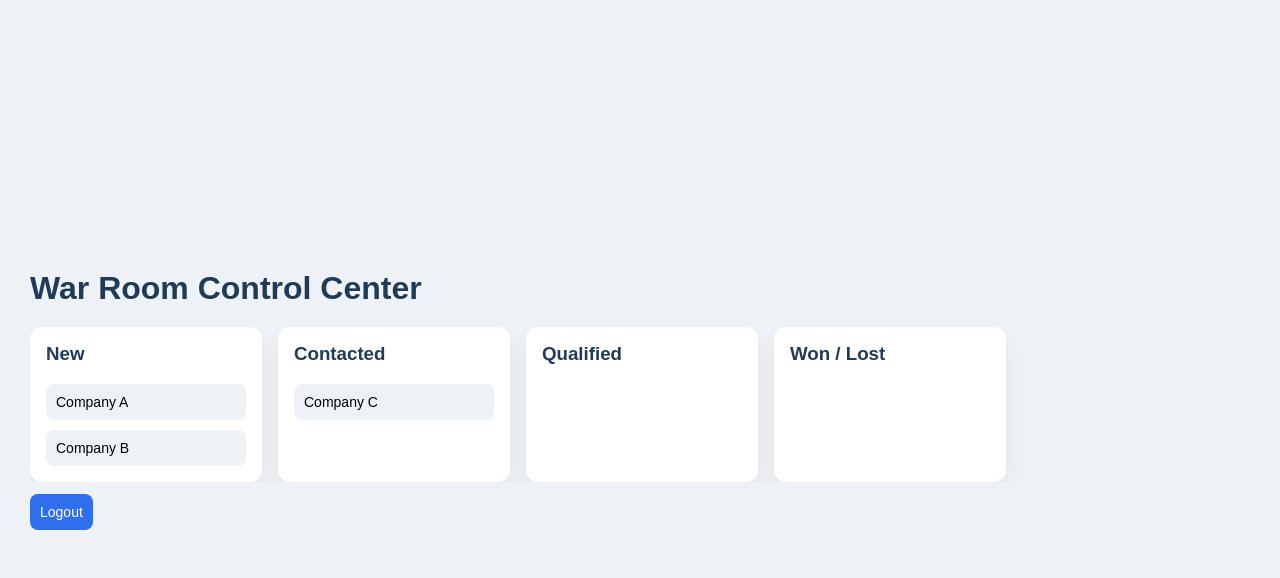
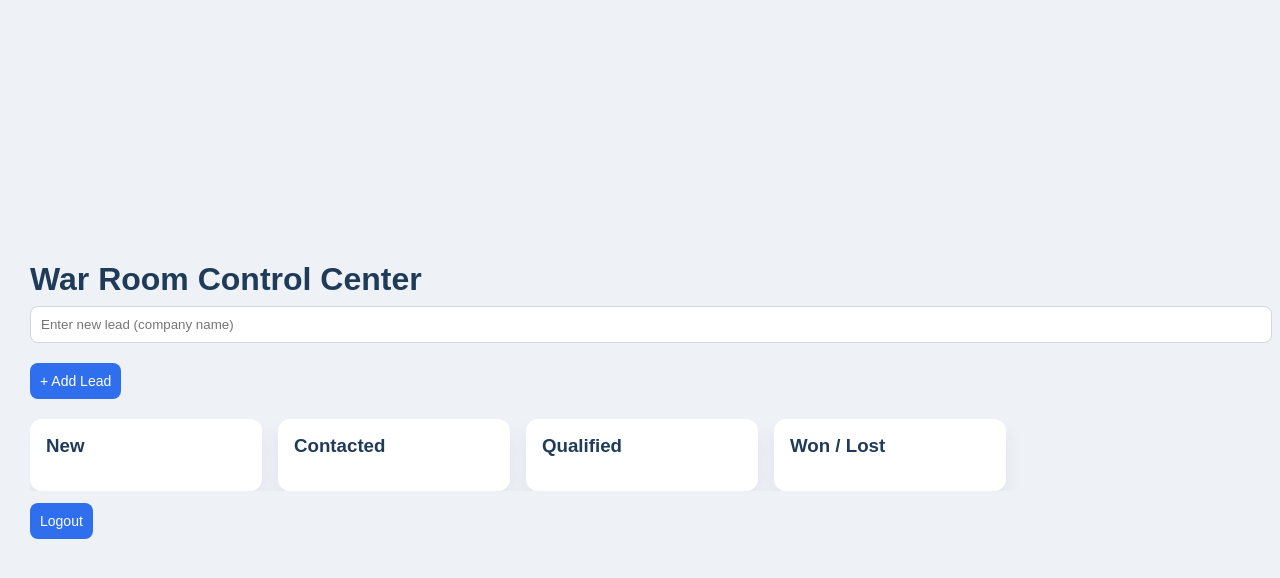
Before and after one commit to stirr3dz3phyr-ship-it/LeadFlow-WarMachine, a React (Vite) app: page / in a window 1280 px wide. Both pictures are taken after a click on the button "Login". Shown: the top 578 px of the page. Built offline with nearby package versions, Linux system fonts and the light colour scheme.

Commit message:
Update App.jsx

```diff
--- a/src/App.jsx
+++ b/src/App.jsx
@@ -3,6 +3,19 @@ import "./styles.css";
 
 export default function App() {
   const [loggedIn, setLoggedIn] = useState(false);
+  const [leads, setLeads] = useState([]);
+  const [newLead, setNewLead] = useState("");
+
+  const addLead = () => {
+    if (!newLead.trim()) return;
+
+    setLeads([
+      { name: newLead, status: "new" },
+      ...leads,
+    ]);
+
+    setNewLead("");
+  };
 
   return (
     <div className="app">
@@ -22,17 +35,34 @@ export default function App() {
         <div className="dashboard">
           <h1>War Room Control Center</h1>
 
+          {/* ADD LEAD SECTION */}
+          <div className="add-lead">
+            <input
+              value={newLead}
+              onChange={(e) => setNewLead(e.target.value)}
+              placeholder="Enter new lead (company name)"
+            />
+            <button onClick={addLead}>
+              + Add Lead
+            </button>
+          </div>
+
+          {/* PIPELINE */}
           <div className="pipeline">
 
             <div className="column">
               <h3>New</h3>
-              <div className="lead-card">Company A</div>
-              <div className="lead-card">Company B</div>
+              {leads
+                .filter(l => l.status === "new")
+                .map((l, i) => (
+                  <div key={i} className="lead-card">
+                    {l.name}
+                  </div>
+                ))}
             </div>
 
             <div className="column">
               <h3>Contacted</h3>
-              <div className="lead-card">Company C</div>
             </div>
 
             <div className="column">
```
